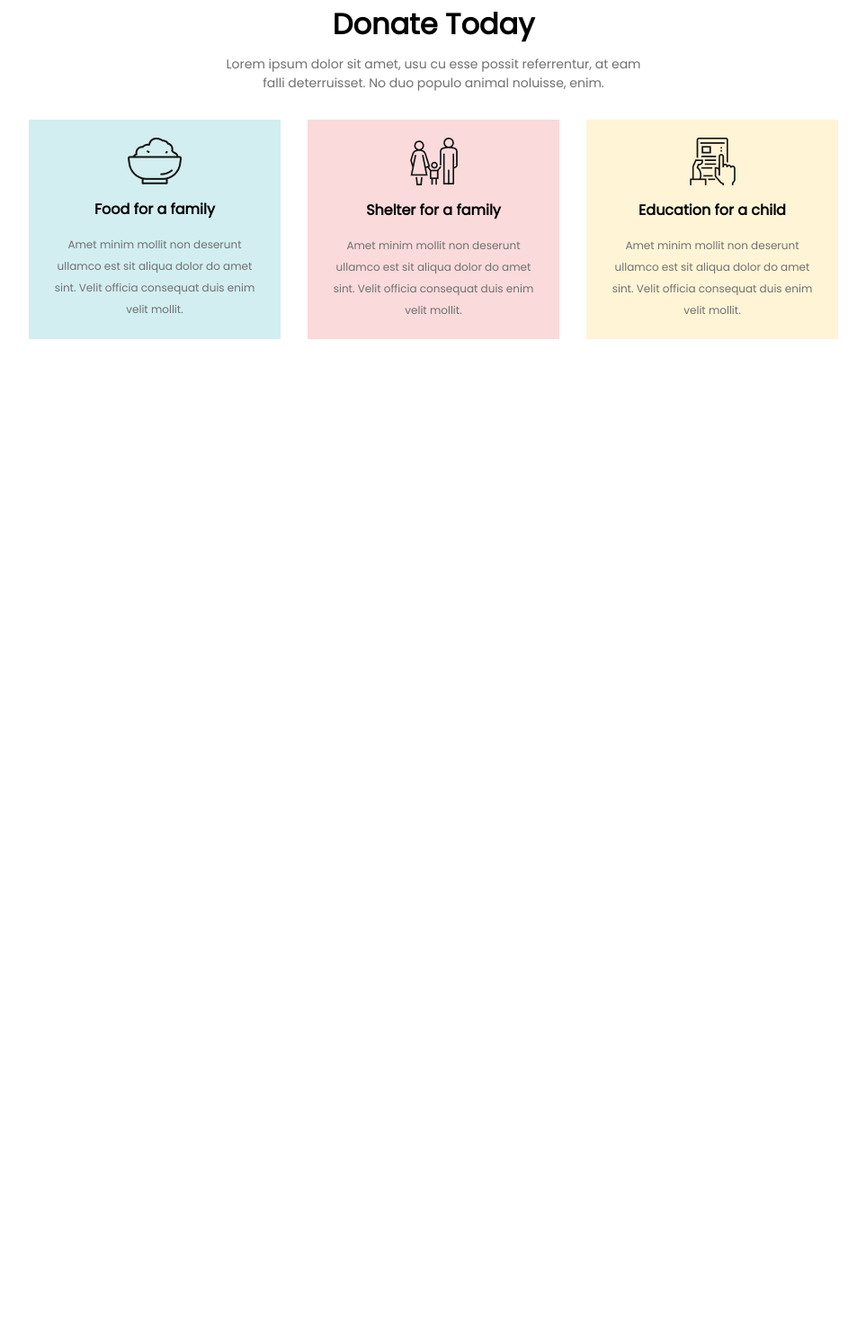
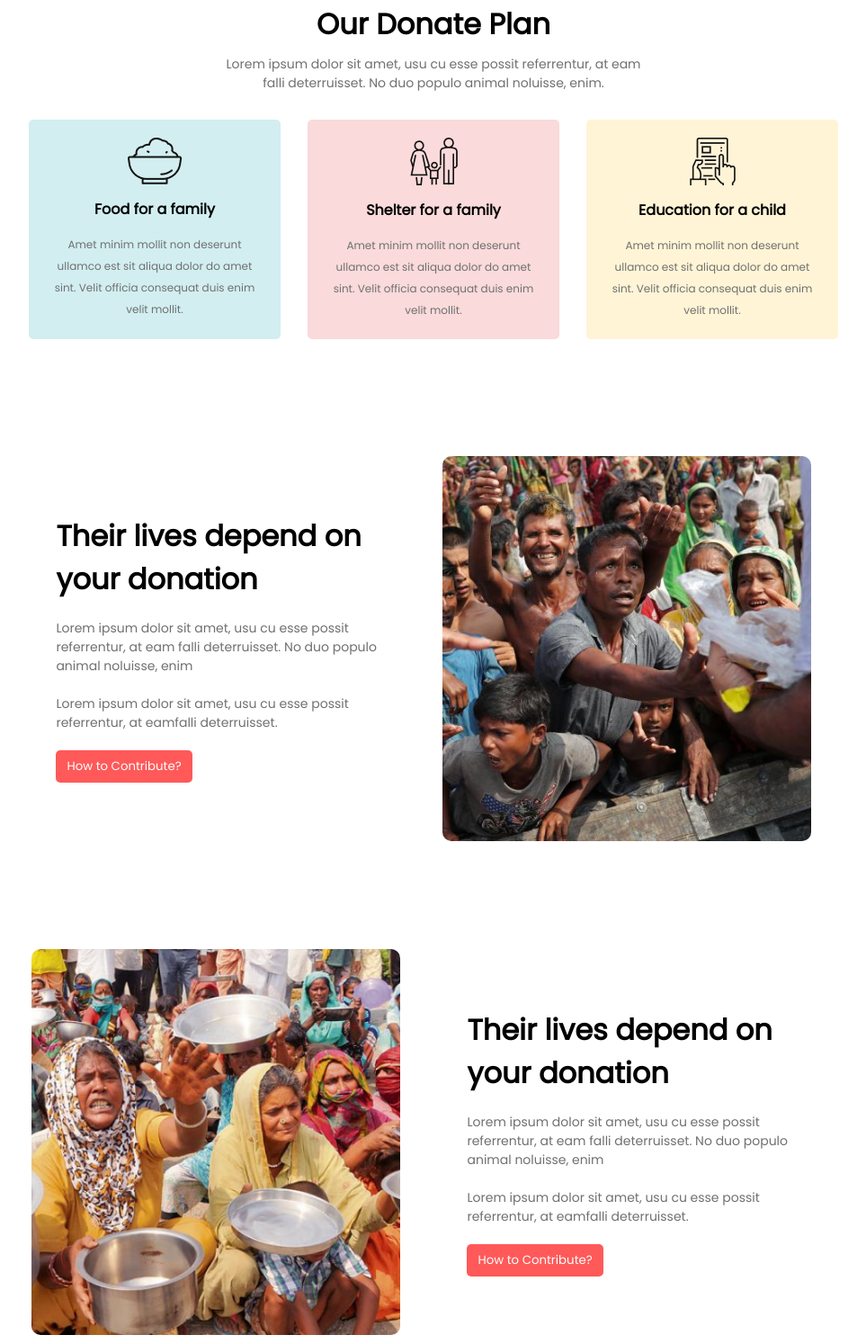
Before and after one commit to shifat-bin-reza/donate-today, a plain HTML site: page index.html in a window 1280 px wide. Shown: the part 1123-2617 px from the top of the page at 90% size, without its empty margins (158-1121 px from the left). Before the commit the page ends 1520 px from the top, so only its background shows below. Drawn offline with Linux system fonts and the light colour scheme.

Commit message:
added lives and need section

```diff
--- a/index.html
+++ b/index.html
@@ -53,26 +53,85 @@
 
       <!-- main our donate plan -->
       <div class="main-donate-plan">
-        <h1 class="main-donate-today-title">Donate Today</h1>
+        <h1 class="main-donate-today-title">Our Donate Plan</h1>
         <p class="main-donate-plan-description">
           Lorem ipsum dolor sit amet, usu cu esse possit referrentur, at eam
           falli deterruisset. No duo populo animal noluisse, enim.
         </p>
         <div class="plan-item">
           <div class="plan-item-box">
-                <img src="icons/food.png" alt="">
+            <img src="icons/food.png" alt="" />
             <h4>Food for a family</h4>
-                <p>Amet minim mollit non deserunt ullamco est sit aliqua dolor do amet sint. Velit officia consequat duis enim velit mollit.</p>
+            <p>
+              Amet minim mollit non deserunt ullamco est sit aliqua dolor do
+              amet sint. Velit officia consequat duis enim velit mollit.
+            </p>
           </div>
           <div class="plan-item-box">
-                <img src="icons/shelter.png" alt="">
+            <img src="icons/shelter.png" alt="" />
             <h4>Shelter for a family</h4>
-                <p>Amet minim mollit non deserunt ullamco est sit aliqua dolor do amet sint. Velit officia consequat duis enim velit mollit.</p>
+            <p>
+              Amet minim mollit non deserunt ullamco est sit aliqua dolor do
+              amet sint. Velit officia consequat duis enim velit mollit.
+            </p>
           </div>
           <div class="plan-item-box">
-                <img src="icons/Frame-1.png" alt="">
+            <img src="icons/Frame-1.png" alt="" />
             <h4>Education for a child</h4>
-                <p>Amet minim mollit non deserunt ullamco est sit aliqua dolor do amet sint. Velit officia consequat duis enim velit mollit.</p>
+            <p>
+              Amet minim mollit non deserunt ullamco est sit aliqua dolor do
+              amet sint. Velit officia consequat duis enim velit mollit.
+            </p>
+          </div>
+        </div>
+      </div>
+
+      <!-- their lives depend on your donation -->
+      <div class="main-lives">
+        <div class="main-lives-group">
+          <div class="main-lives-left">
+            <h1 class="main-lives-left-title">
+              Their lives depend on your donation
+            </h1>
+            <p class="main-lives-left-description-1">
+              Lorem ipsum dolor sit amet, usu cu esse possit referrentur, at eam
+              falli deterruisset. No duo populo animal noluisse, enim <br />
+              <br />
+              Lorem ipsum dolor sit amet, usu cu esse possit referrentur, at
+              eamfalli deterruisset.
+            </p>
+            <div class="btn-contribute">
+              <button class="btn-primary">How to Contribute?</button>
+            </div>
+          </div>
+
+          <div class="main-lives-right">
+            <img src="images/donation-1.png" alt="" />
+          </div>
+        </div>
+      </div>
+
+      <!-- they need us to survive -->
+      <div class="main-need">
+        <div class="main-need-group">
+          <div class="main-need-left">
+            <img src="images/donation-2.png" alt="" />
+          </div>
+
+          <div class="main-need-right">
+            <h1 class="main-need-left-title">
+              Their lives depend on your donation
+            </h1>
+            <p class="main-need-left-description-1">
+              Lorem ipsum dolor sit amet, usu cu esse possit referrentur, at eam
+              falli deterruisset. No duo populo animal noluisse, enim <br />
+              <br />
+              Lorem ipsum dolor sit amet, usu cu esse possit referrentur, at
+              eamfalli deterruisset.
+            </p>
+            <div class="btn-contribute">
+              <button class="btn-primary">How to Contribute?</button>
+            </div>
           </div>
         </div>
       </div>
--- a/style.css
+++ b/style.css
@@ -20,6 +20,7 @@
 /* header styles */
 header {
   width: 100%;
+  height: 100%;
   background-image: url("../images/header.png");
   background-repeat: no-repeat;
 }
@@ -85,7 +86,7 @@ p {
   font-weight: 800;
   font-size: 20px;
   color: #707070;
-    background-color: #F4F4F4;
+  background-color: #f4f4f4;
   list-style: none;
   width: 10%;
   height: 50px;
@@ -99,7 +100,7 @@ p {
 
 .main-donate-today ul li:hover {
   background-color: #fcafaf;
-    border: 2px solid #FF5959;
+  border: 2px solid #ff5959;
   color: #f83333;
 }
 
@@ -139,10 +140,10 @@ hr {
   padding: 20px;
   width: 25%;
   margin: 20px 0;
-
+  border-radius: 5px;
 }
 
-.plan-item-box:nth-child(1){
+.plan-item-box:nth-child(1) {
   background-color: #d2eef1;
 }
 
@@ -150,11 +151,11 @@ hr {
   background-color: #fadada;
 }
 
-.plan-item-box:nth-child(3){
-    background-color: #FFF4D6;
+.plan-item-box:nth-child(3) {
+  background-color: #fff4d6;
 }
 
-.plan-item-box img{
+.plan-item-box img {
   margin: 0 auto;
   display: block;
 }
@@ -171,3 +172,84 @@ hr {
   font-size: 12px;
   line-height: 1.5rem;
 }
+
+/* their lives depend on your donation */
+.main-lives {
+  margin-top: 100px;
+}
+
+.main-lives-group {
+  display: flex;
+  width: 80%;
+  margin: auto;
+  justify-content: center;
+}
+
+.main-lives-left {
+  width: 40%;
+  padding: 10px;
+  margin: auto 0;
+}
+
+.main-lives-left h1 {
+  width: 90%;
+  text-align: left;
+}
+
+.main-lives-left p {
+  text-align: left;
+  color: #707070;
+  font-size: 14px;
+  width: 90%;
+  margin: 20px 0;
+}
+
+.main-lives-right {
+  width: 40%;
+  padding: 10px;
+}
+
+.main-lives-right img {
+  display: grid;
+  align-items: center;
+  width: 100%;
+  border-radius: 10px;
+}
+
+/* they need us to survive */
+.main-need {
+  margin-top: 100px;
+}
+
+.main-need-group {
+  display: flex;
+  width: 80%;
+  margin: auto;
+  justify-content: space-evenly;
+}
+
+.main-need-right {
+  width: 40%;
+  padding: 10px;
+  margin: auto 0;
+}
+
+.main-need-left {
+  width: 40%;
+  padding: 10px;
+}
+
+.main-need-left img {
+  display: grid;
+  align-items: center;
+  width: 100%;
+  border-radius: 10px;
+}
+
+.main-need-right p {
+  text-align: left;
+  color: #707070;
+  font-size: 14px;
+  width: 90%;
+  margin: 20px 0;
+}
```
Also changed, not shown: images/donation-1.png (added), images/donation-2.png (added). Lines whose indentation alone changed are shown as unchanged.
